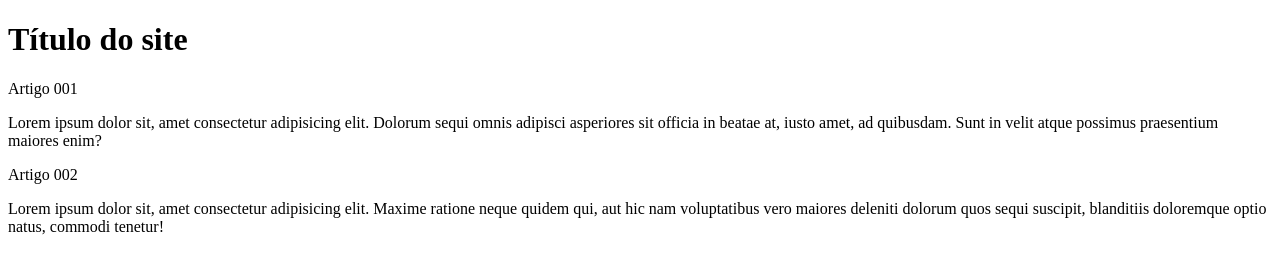
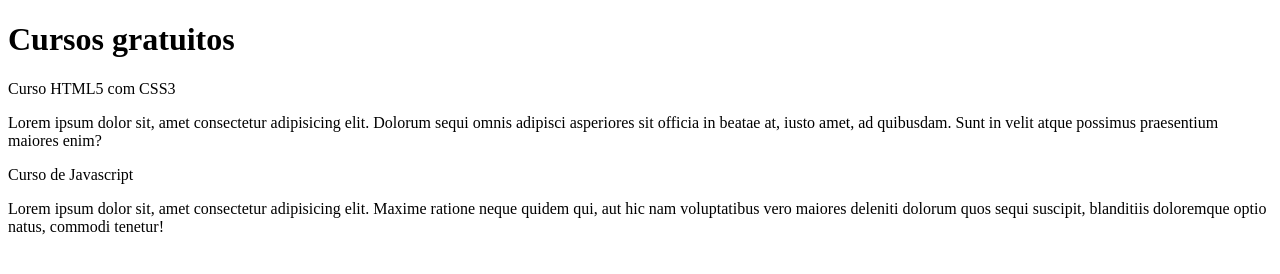
Before and after one commit to Criptideo/projeto-site, a plain HTML site: page index.html in a window 1280 px wide. Drawn offline with Linux system fonts and the light colour scheme.

Commit message:
commitando na branch conteúdo
comecei a escrever o conteúdo do website

```diff
--- a/index.html
+++ b/index.html
@@ -8,10 +8,10 @@
 <body>
     <main>
         <header>
-            <h1>Título do site</h1>
-            <article>Artigo 001</article>
+            <h1>Cursos gratuitos</h1>
+            <article>Curso HTML5 com CSS3</article>
             <p>Lorem ipsum dolor sit, amet consectetur adipisicing elit. Dolorum sequi omnis adipisci asperiores sit officia in beatae at, iusto amet, ad quibusdam. Sunt in velit atque possimus praesentium maiores enim?</p>
-            <article>Artigo 002</article>
+            <article>Curso de Javascript</article>
             <p>Lorem ipsum dolor sit, amet consectetur adipisicing elit. Maxime ratione neque quidem qui, aut hic nam voluptatibus vero maiores deleniti dolorum quos sequi suscipit, blanditiis doloremque optio natus, commodi tenetur!</p>
         </header>
     </main>
```
